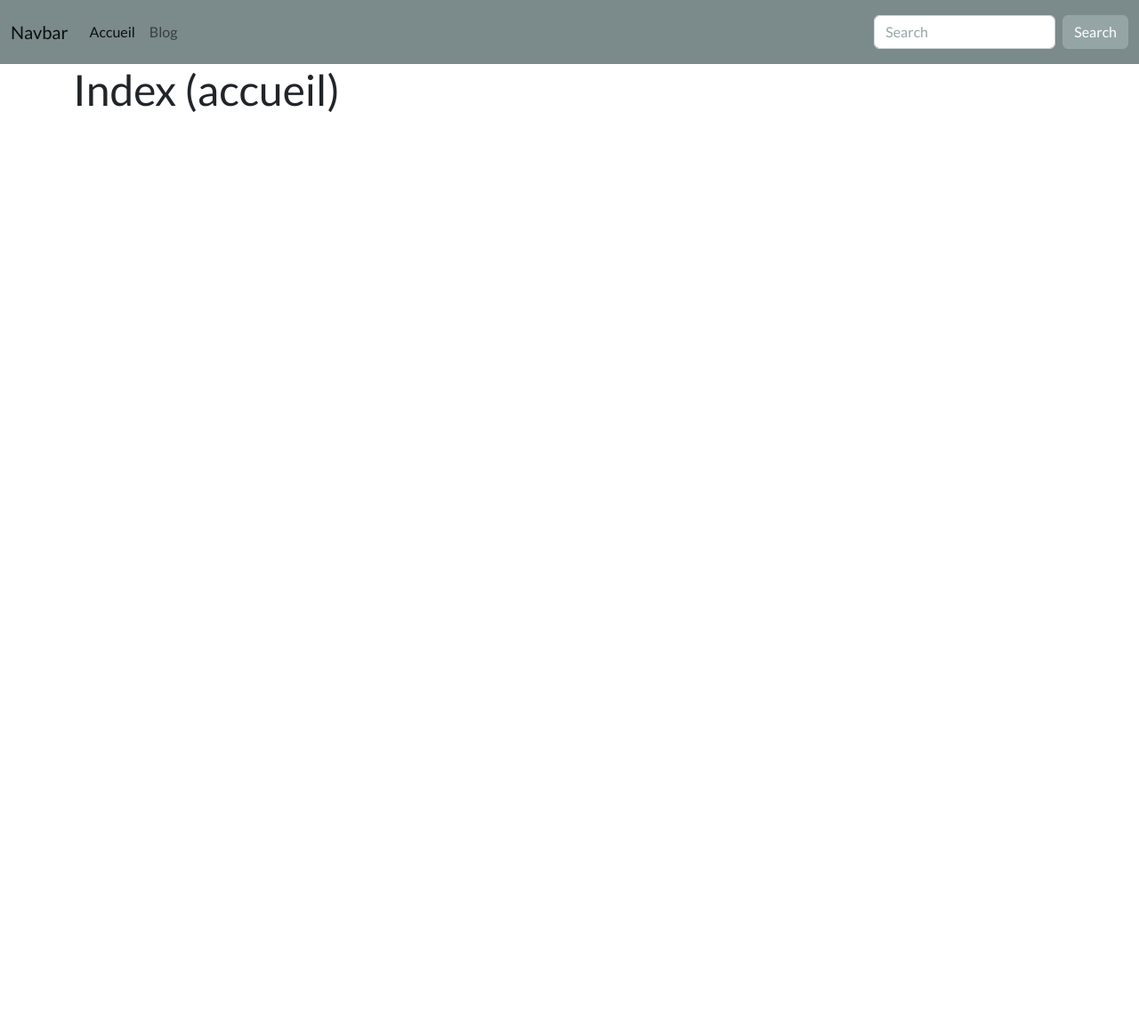
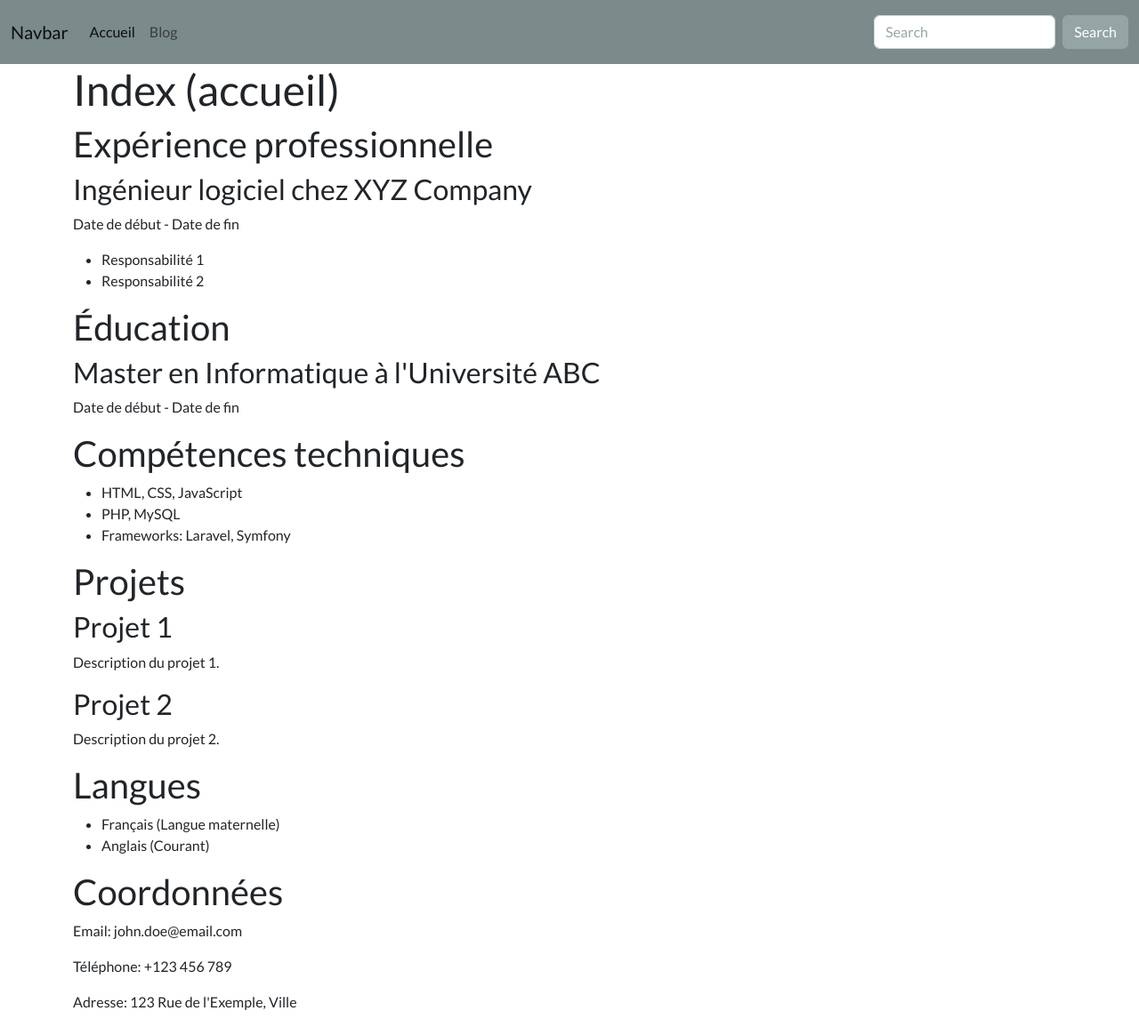
Before and after one commit to sasmenx/catalogue, a PHP site: page / in a window 1280 px wide. Shown: the whole page at 89% size. Before the commit the page ends 126 px from the top, so only its background shows below. Run offline with PHP 8.4, Linux system fonts and the light colour scheme.

Commit message:
correction et css

```diff
--- a/models/PostManager.class.php
+++ b/models/PostManager.class.php
@@ -1,5 +1,6 @@
 <?php
-require_once('model/Model.class.php');
+require_once('models/Model.class.php');
+require_once('models/Post.class.php');
 class PostManager extends Model { // le extends ajoute les propriétés et méthodes de Model à PostManager soit $pdo, setBdd() et getBdd(). C'est l'héritage.
     private $posts = [];
     public function getPosts() { return $this->posts; }
--- a/views/accueil.view.php
+++ b/views/accueil.view.php
@@ -1,6 +1,56 @@
 <?php ob_start(); // start c'est comme une banane dans le pot d'échappement de PHP
 ?>
 <h1>Index (accueil)</h1>
+<section>
+        <h2>Expérience professionnelle</h2>
+        <h3>Ingénieur logiciel chez XYZ Company</h3>
+        <p>Date de début - Date de fin</p>
+        <ul>
+            <li>Responsabilité 1</li>
+            <li>Responsabilité 2</li>
+        </ul>
+    </section>
+
+    <section>
+        <h2>Éducation</h2>
+        <h3>Master en Informatique à l'Université ABC</h3>
+        <p>Date de début - Date de fin</p>
+    </section>
+
+    <section>
+        <h2>Compétences techniques</h2>
+        <ul>
+            <li>HTML, CSS, JavaScript</li>
+            <li>PHP, MySQL</li>
+            <li>Frameworks: Laravel, Symfony</li>
+        </ul>
+    </section>
+
+    <section>
+        <h2>Projets</h2>
+        <h3>Projet 1</h3>
+        <p>Description du projet 1.</p>
+        <h3>Projet 2</h3>
+        <p>Description du projet 2.</p>
+    </section>
+
+    <section>
+        <h2>Langues</h2>
+        <ul>
+            <li>Français (Langue maternelle)</li>
+            <li>Anglais (Courant)</li>
+        </ul>
+    </section>
+
+    <section>
+        <h2>Coordonnées</h2>
+        <p>Email: john.doe@email.com</p>
+        <p>Téléphone: +123 456 789</p>
+        <p>Adresse: 123 Rue de l'Exemple, Ville</p>
+    </section>
+
+
+
 <?php
 $title = 'Accueil - site de YY';
 $content = ob_get_clean(); // clean c'est comme retirer la banane du pot d'échappement
```
Also changed, not shown: controllers/Blog.controller.php (+4 -4 lines), css/style.css (added, +27 -0 lines).
